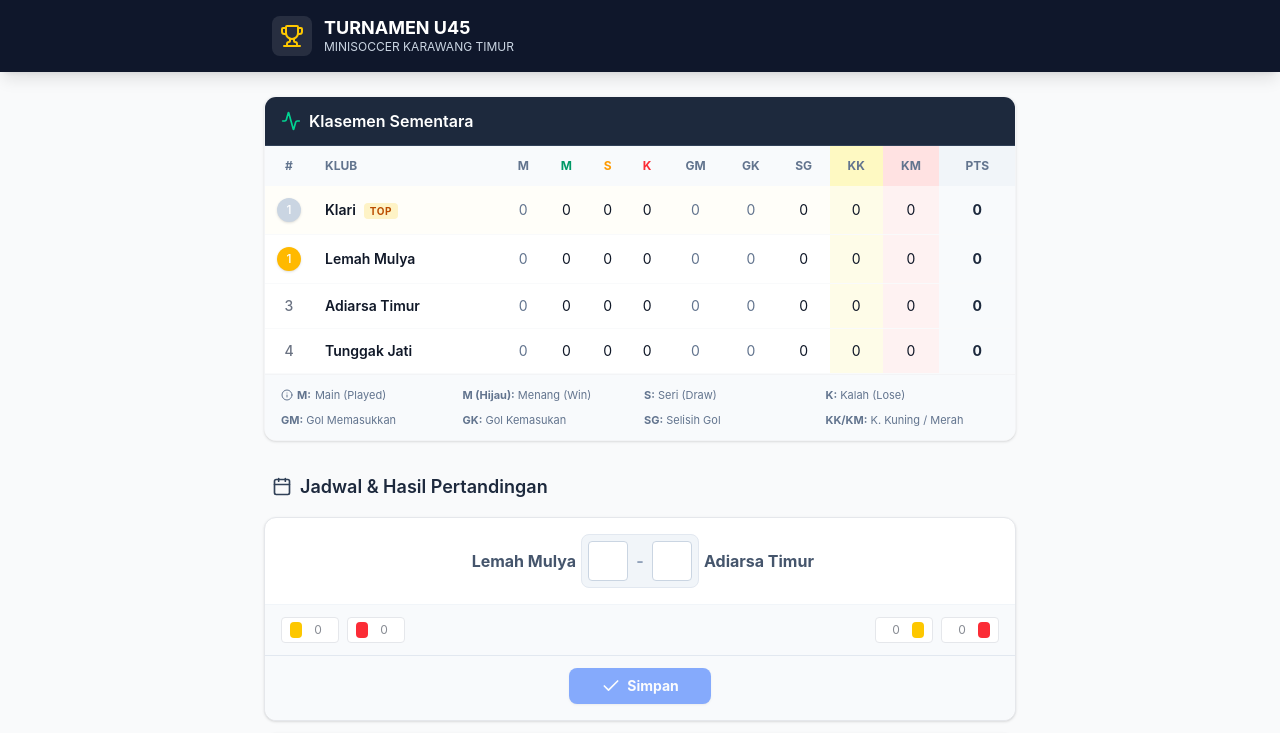
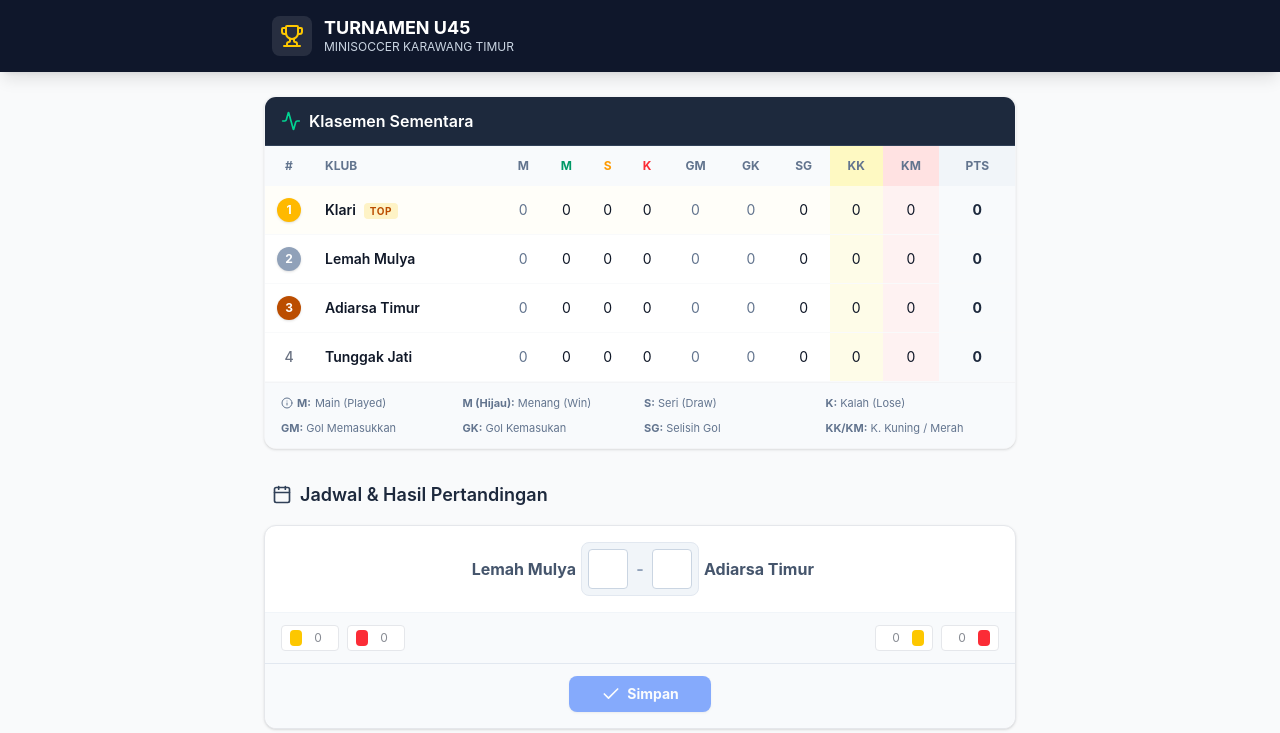
Before and after one commit to wisnuajipamungkas354/klasemen-sepakbola, a React (Vite) app: page / in a window 1280 px wide. Shown: the top 733 px of the page. Built offline with nearby package versions, Linux system fonts and the light colour scheme.

Commit message:
Fix: Nomor urut

```diff
--- a/src/App.jsx
+++ b/src/App.jsx
@@ -211,11 +211,15 @@ export default function App() {
                 {standings.map((team, index) => (
                   <tr key={team.name} className={`border-b border-gray-50 hover:bg-gray-50/50 transition-colors ${index === 0 ? 'bg-amber-50/30' : ''}`}>
                     <td className="px-3 py-3 text-center font-medium text-gray-500">
-                      {index === 1 ? (
-                         <div className="w-6 h-6 mx-auto rounded-full bg-amber-400 text-white flex items-center justify-center text-xs shadow-sm">1</div>
-                      ) : index === 0 ? ( // Posisi ke-2 visual (index 0 karena sudah di-swap)
-                         <div className="w-6 h-6 mx-auto rounded-full bg-slate-300 text-white flex items-center justify-center text-xs shadow-sm">1</div>
-                      ) : index + 1}
+                      {index === 0 ? (
+                         <div className="w-6 h-6 mx-auto rounded-full bg-amber-400 text-white flex items-center justify-center text-xs shadow-sm font-bold">1</div>
+                      ) : index === 1 ? (
+                         <div className="w-6 h-6 mx-auto rounded-full bg-slate-400 text-white flex items-center justify-center text-xs shadow-sm font-bold">2</div>
+                      ) : index === 2 ? (
+                         <div className="w-6 h-6 mx-auto rounded-full bg-amber-700 text-white flex items-center justify-center text-xs shadow-sm font-bold">3</div>
+                      ) : (
+                         <div className="w-6 h-6 mx-auto flex items-center justify-center text-sm font-medium">{index + 1}</div>
+                      )}
                     </td>
                     <td className="px-3 py-3 font-semibold whitespace-nowrap">
                       {team.name}
```
